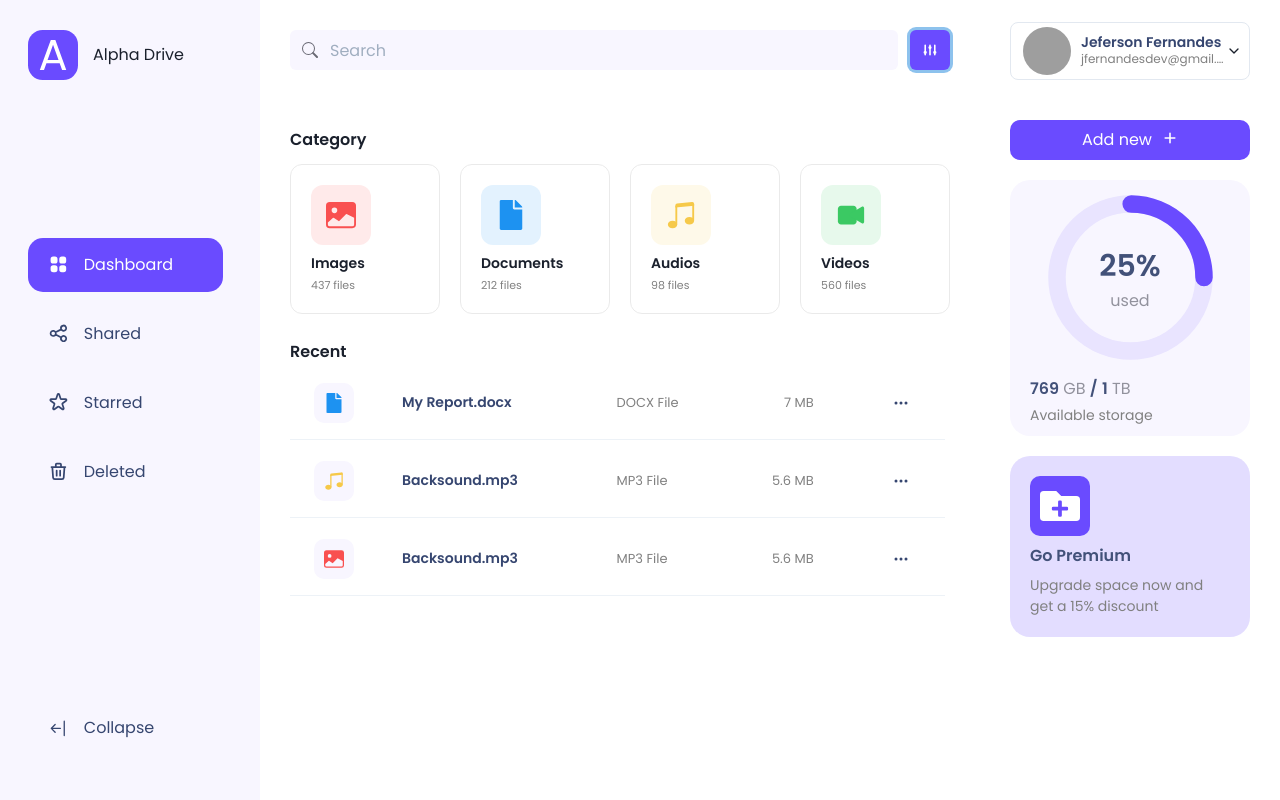
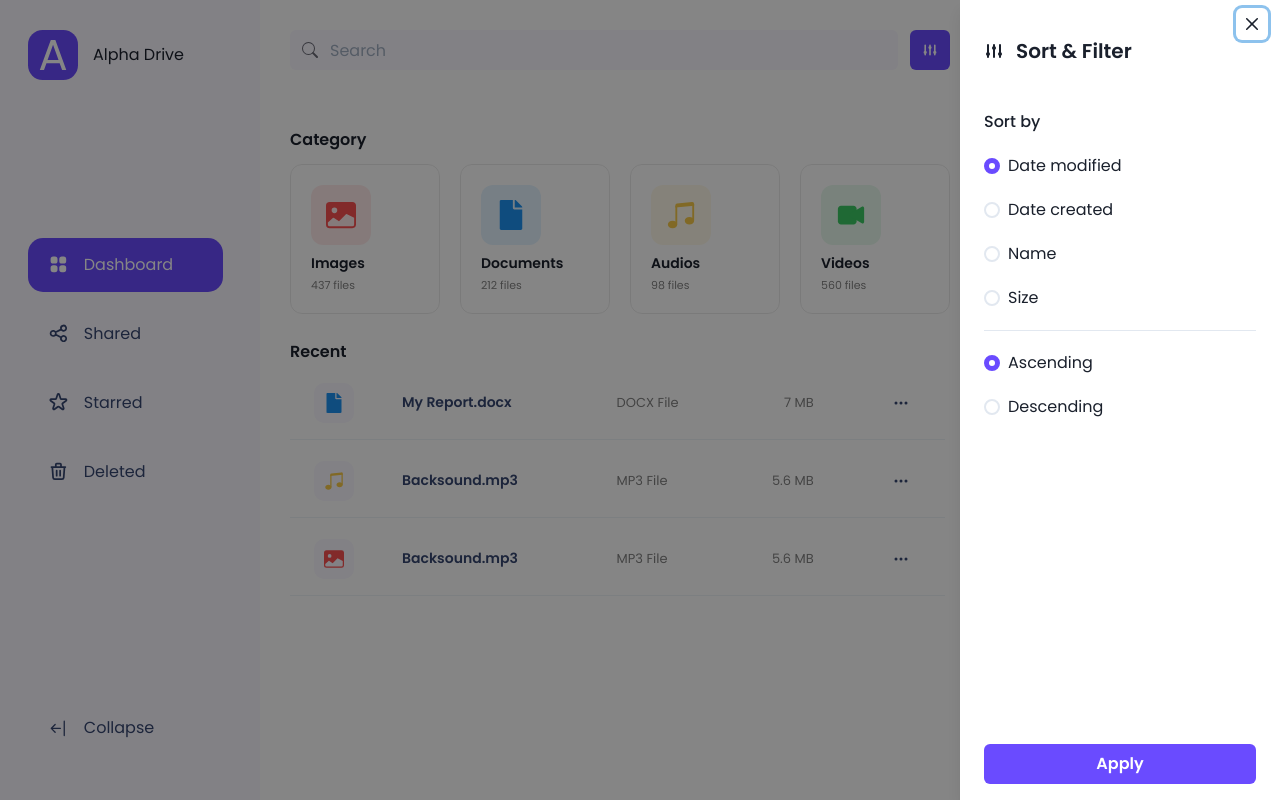
Before and after one commit to jfernandesdev/alphadrive, a React (Create React App) app: page /dashboard in a window 1280 px wide. Both pictures are taken after a click on the button 930 px from the left and 50 px from the top of the page. Built offline with nearby package versions, Linux system fonts and the light colour scheme; grey boxes are pictures that could not be loaded.

Commit message:
modal sort e filter

```diff
--- a/src/components/InputSearch/index.tsx
+++ b/src/components/InputSearch/index.tsx
@@ -1,8 +1,10 @@
 import React from 'react';
-import { Box, InputGroup, Input, InputLeftElement, IconButton } from '@chakra-ui/react';
-import { BsSearch, HiAdjustments } from '../../styles/Icons';
+import { InputGroup, Input, InputLeftElement } from '@chakra-ui/react';
+
+import { BsSearch } from '../../styles/Icons';
 
 import { Container } from './styles';
+import { SortFilter } from '../SortFilter';
 
 const InputSearch: React.FC = () => {
   return (
@@ -19,12 +21,8 @@ const InputSearch: React.FC = () => {
           placeholder="Search"
         />
 
-        <IconButton
-          colorScheme="var(--chakra-colors-purple);"
-          aria-label="Ajustes"
-          marginLeft={3}
-          icon={<HiAdjustments />}
-        />
+        <SortFilter />
+
       </InputGroup>
     </Container>
 )}
--- /dev/null
+++ b/src/components/SortFilter/index.tsx
@@ -0,0 +1,80 @@
+import React from 'react';
+
+import { HiAdjustments } from '../../styles/Icons';
+
+import {
+  IconButton,
+  Button,
+  Drawer,
+  DrawerBody,
+  DrawerCloseButton,
+  DrawerContent,
+  DrawerFooter,
+  DrawerHeader,
+  DrawerOverlay,
+  Input,
+  Text,
+  useDisclosure,
+  Flex,
+  Icon,
+  MenuDivider,
+  Stack,
+  Checkbox,
+  CheckboxGroup,
+  RadioGroup,
+  Radio
+} from '@chakra-ui/react';
+
+export const SortFilter: React.FC = () => {
+  const { isOpen, onOpen, onClose } = useDisclosure()
+
+  return (
+    <>
+      <IconButton
+          colorScheme="var(--chakra-colors-purple);"
+          aria-label="Ajustes"
+          marginLeft={3}
+          icon={<HiAdjustments />}
+          onClick={onOpen}
+      />
+
+      <Drawer isOpen={isOpen} placement="right" onClose={onClose} >
+        <DrawerOverlay />
+
+        <DrawerContent pt={5}>
+          <DrawerCloseButton />
+          <DrawerHeader>
+            <Flex alignItems="center" ><Icon as={HiAdjustments} mr={3} /> Sort & Filter</Flex>
+          </DrawerHeader>
+
+          <DrawerBody>
+            <Text my={5} fontWeight="medium">Sort by</Text>
+
+            <RadioGroup colorScheme="var(--chakra-colors-purple);" defaultValue="date-modified">
+              <Stack spacing={5} direction="column">
+                <Radio value="date-modified">Date modified</Radio>
+                <Radio value="date-created">Date created</Radio>
+                <Radio value="name">Name</Radio>
+                <Radio value="size">Size</Radio>
+              </Stack>
+            </RadioGroup>
+
+            <MenuDivider my={5}/>
+
+            <RadioGroup colorScheme="var(--chakra-colors-purple);" defaultValue="asc">
+              <Stack spacing={5} direction="column">
+                <Radio value="asc">Ascending</Radio>
+                <Radio value="desc">Descending</Radio>
+              </Stack>
+            </RadioGroup>
+
+          </DrawerBody>
+
+          <DrawerFooter>
+            <Button colorScheme="purple" bg="purple" color="white" width='100%'>Apply</Button>
+          </DrawerFooter>
+        </DrawerContent>
+      </Drawer>
+    </>
+  );
+}
--- a/src/contexts/LayoutContext.tsx
+++ b/src/contexts/LayoutContext.tsx
@@ -1,10 +1,8 @@
 import { createContext, useContext, useState, useEffect, ReactNode } from 'react';
-import { Box } from '@chakra-ui/react';
 import InputSearch from '../components/InputSearch';
 import { ProfileButton } from '../components/ProfileButton';
 
 import SideBar from '../components/SideBar';
-import SideRight from '../components/SideRight';
 
 import { Grid, Container } from './styles';
 
```
